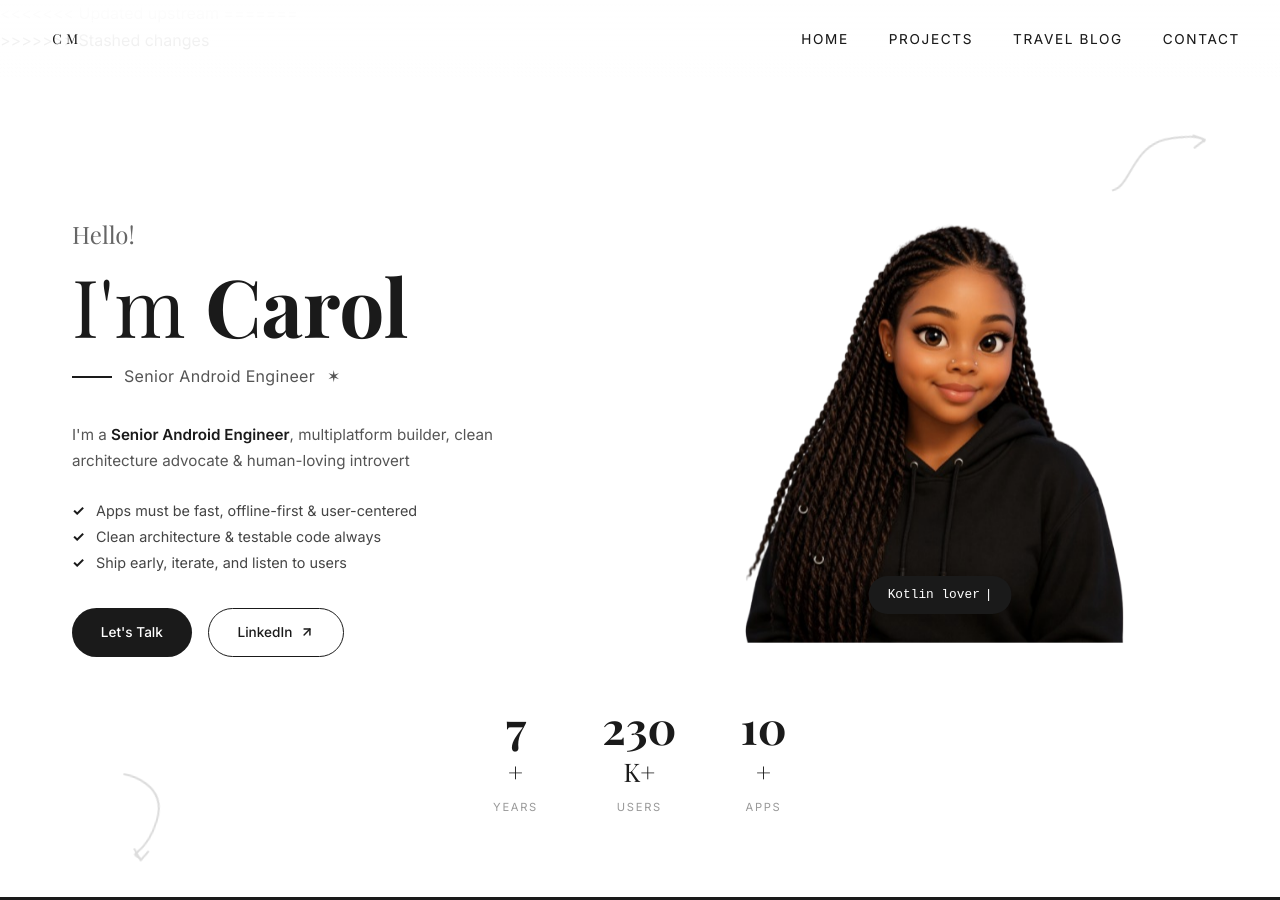
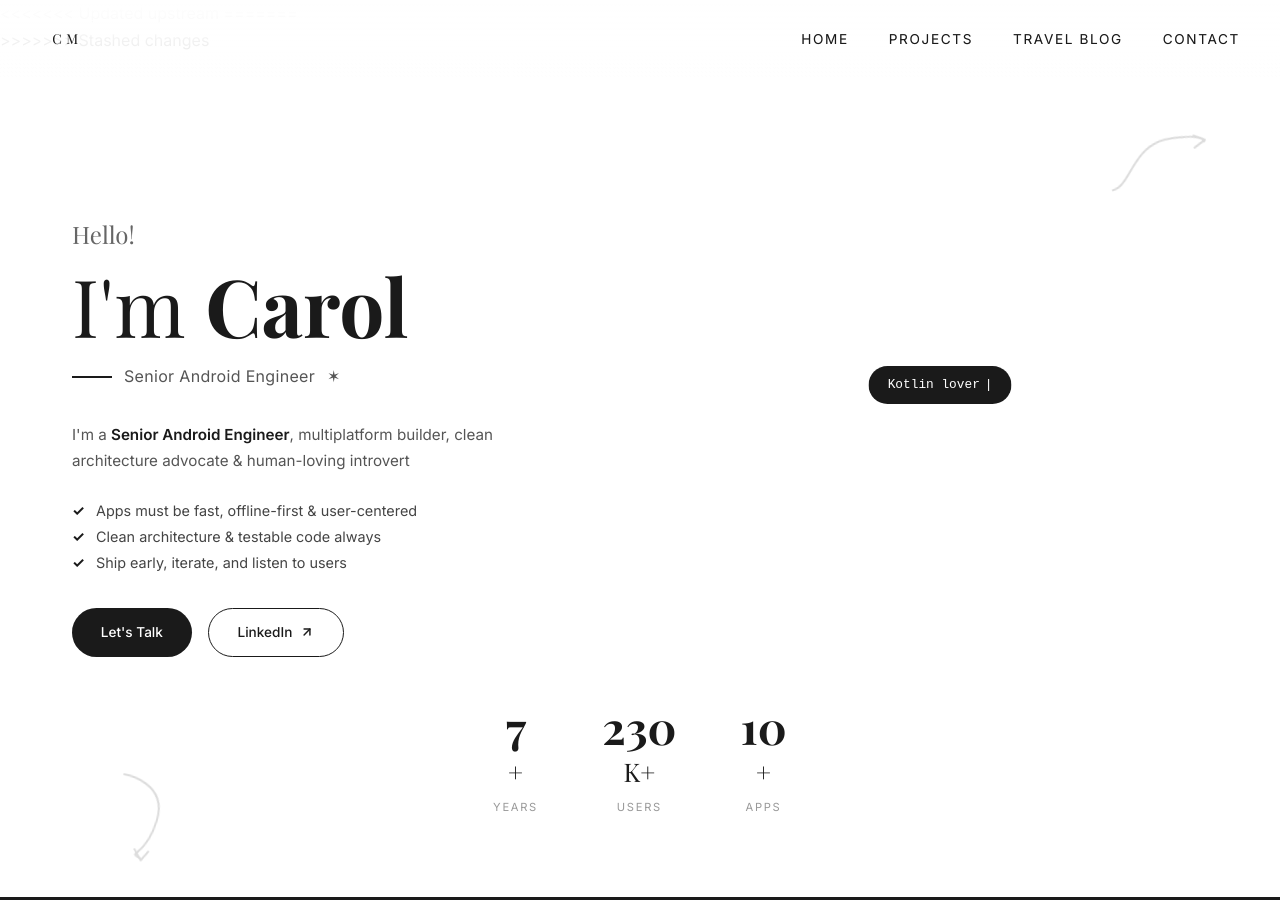
Before and after one commit to carolinemusyoka/portfolio, a Jekyll site: the page built from index.html, in a window 1280 px wide and 900 px high. Built offline with Jekyll 4.4.1, drawn with Linux system fonts in a browser that asks for light colours; some web fonts are replaced.

Commit message:
remove avatar

```diff
--- a/index.html
+++ b/index.html
@@ -92,7 +92,6 @@ body_class: portfolio-page
       </div>
     </div>
     <div class="pf-hero-image">
-      <img src="{{ '/assets/images/avatar.png' | relative_url }}" alt="Carol Musyoka" class="pf-floating-img" loading="eager">
       <div class="pf-image-badge">
         <span class="pf-typed-text" id="pf-typed"></span>
         <span class="pf-cursor">|</span>
```
Also changed, not shown: assets/images/avatar.png (deleted).
